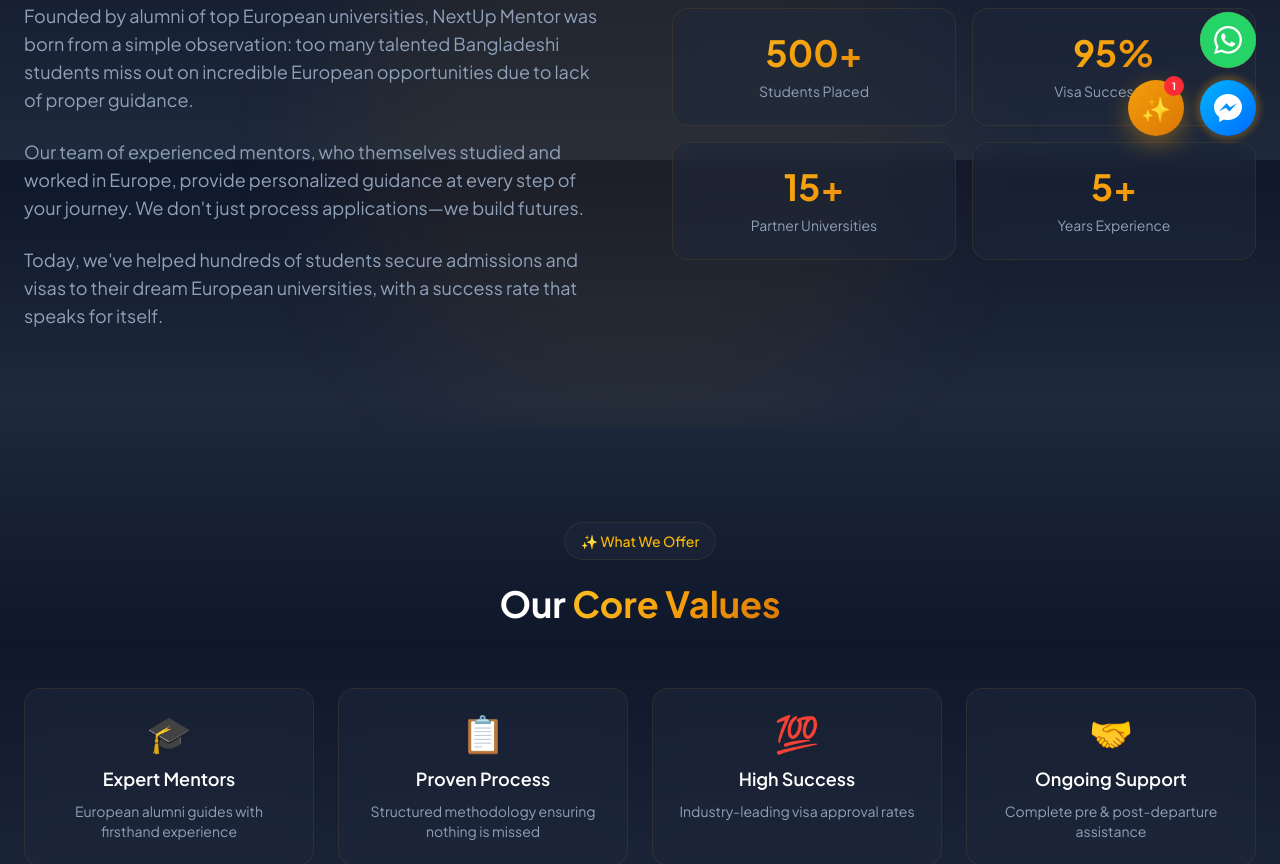
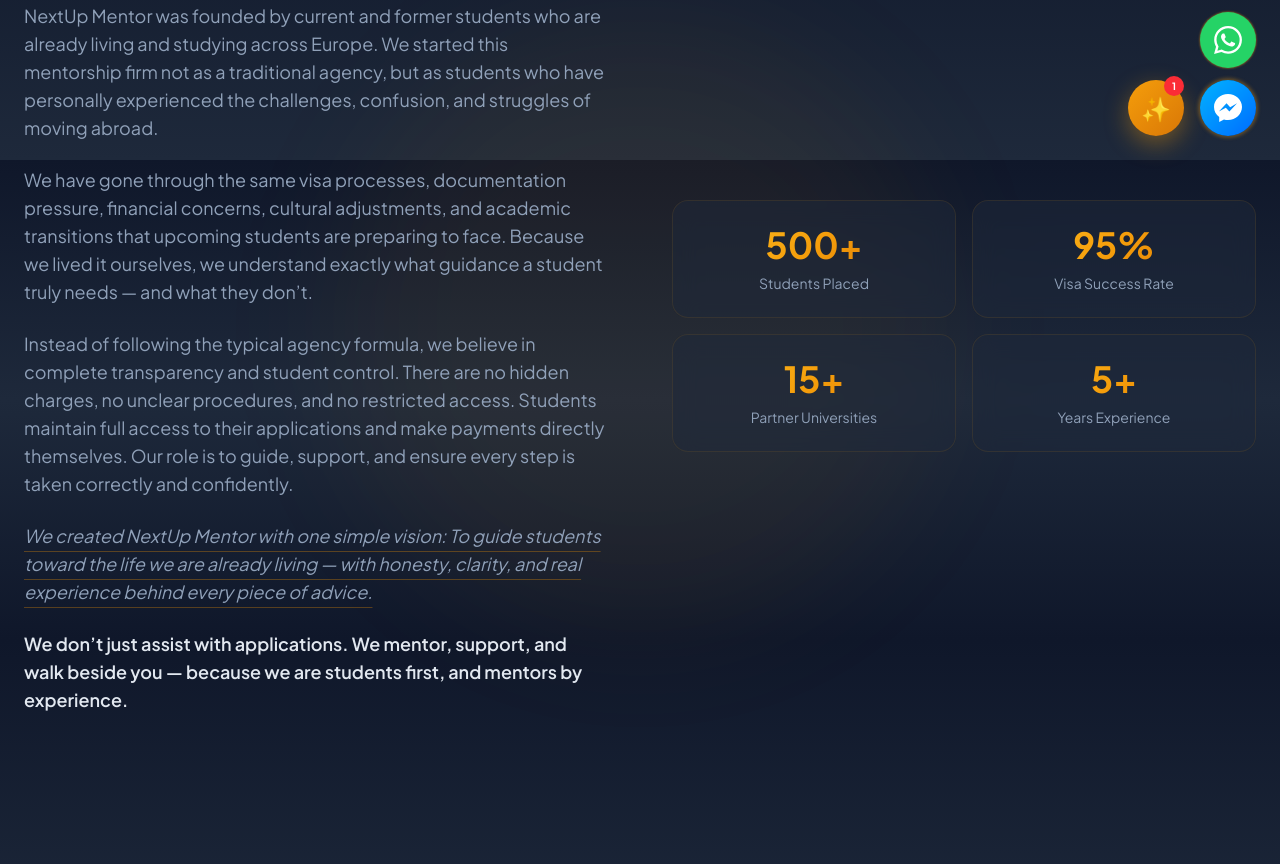
Before and after one commit to workmail1803-ai/Nextup, a Next.js app: page /about in a window 1280 px wide. Shown: the part 640-1504 px from the top of the page. Built offline with nearby package versions, Linux system fonts and the light colour scheme.

Commit message:
Update About page: New 'Our Story' narrative

```diff
--- a/src/app/about/page.tsx
+++ b/src/app/about/page.tsx
@@ -55,18 +55,32 @@
                                 Our <span className="text-gradient">Story</span>
                             </h2>
                             <p className="text-lg text-slate-400 mb-6">
-                                Founded by alumni of top European universities, NextUp Mentor was born from a simple
-                                observation: too many talented Bangladeshi students miss out on incredible European
-                                opportunities due to lack of proper guidance.
+                                NextUp Mentor was founded by current and former students who are already living
+                                and studying across Europe. We started this mentorship firm not as a traditional
+                                agency, but as students who have personally experienced the challenges, confusion,
+                                and struggles of moving abroad.
                             </p>
                             <p className="text-lg text-slate-400 mb-6">
-                                Our team of experienced mentors, who themselves studied and worked in Europe, provide
-                                personalized guidance at every step of your journey. We don&apos;t just process
-                                applications—we build futures.
+                                We have gone through the same visa processes, documentation pressure, financial
+                                concerns, cultural adjustments, and academic transitions that upcoming students are
+                                preparing to face. Because we lived it ourselves, we understand exactly what guidance
+                                a student truly needs — and what they don’t.
                             </p>
-                            <p className="text-lg text-slate-400">
-                                Today, we&apos;ve helped hundreds of students secure admissions and visas to their dream
-                                European universities, with a success rate that speaks for itself.
+                            <p className="text-lg text-slate-400 mb-6">
+                                Instead of following the typical agency formula, we believe in complete transparency
+                                and student control. There are no hidden charges, no unclear procedures, and no
+                                restricted access. Students maintain full access to their applications and make
+                                payments directly themselves. Our role is to guide, support, and ensure every step
+                                is taken correctly and confidently.
+                            </p>
+                            <p className="text-lg text-slate-400 mb-6 italic underline decoration-amber-500/30 underline-offset-8">
+                                We created NextUp Mentor with one simple vision:
+                                To guide students toward the life we are already living — with honesty, clarity,
+                                and real experience behind every piece of advice.
+                            </p>
+                            <p className="text-lg text-slate-200 font-semibold">
+                                We don’t just assist with applications. We mentor, support, and walk beside you —
+                                because we are students first, and mentors by experience.
                             </p>
                         </motion.div>
 
```
